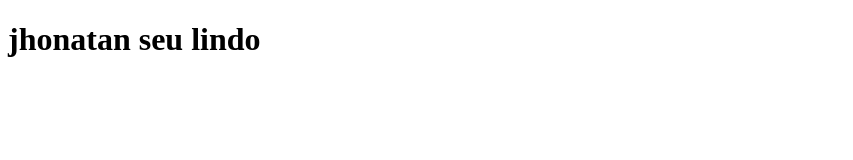
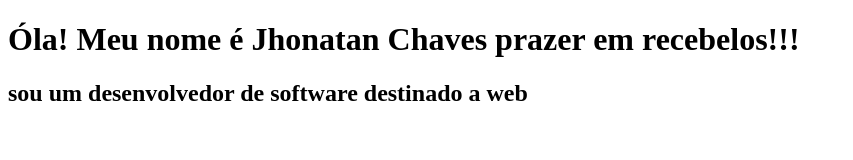
Before and after one commit to jhonatan-chaves/pagina-works, a plain HTML site: page index.html in a window 1280 px wide. Shown: the whole page, without its empty margins (0-853 px from the left). Drawn offline with Linux system fonts and the light colour scheme.

Commit message:
comessando meu curriculo

```diff
--- a/index.html
+++ b/index.html
@@ -4,12 +4,15 @@
   <meta charset="UTF-8">
   <meta http-equiv="X-UA-Compatible" content="IE=edge">
   <meta name="viewport" content="width=device-width, initial-scale=1.0">
-  <title>Document</title>
+  <title>Curriculo online</title>
 </head>
 <body>
   <h1>
-    jhonatan seu lindo
+    Óla! Meu nome é Jhonatan Chaves prazer em recebelos!!!
   </h1>
+  <h2>
+    sou um desenvolvedor de software destinado a web
+  </h2>
 
 </body>
 </html>
```
